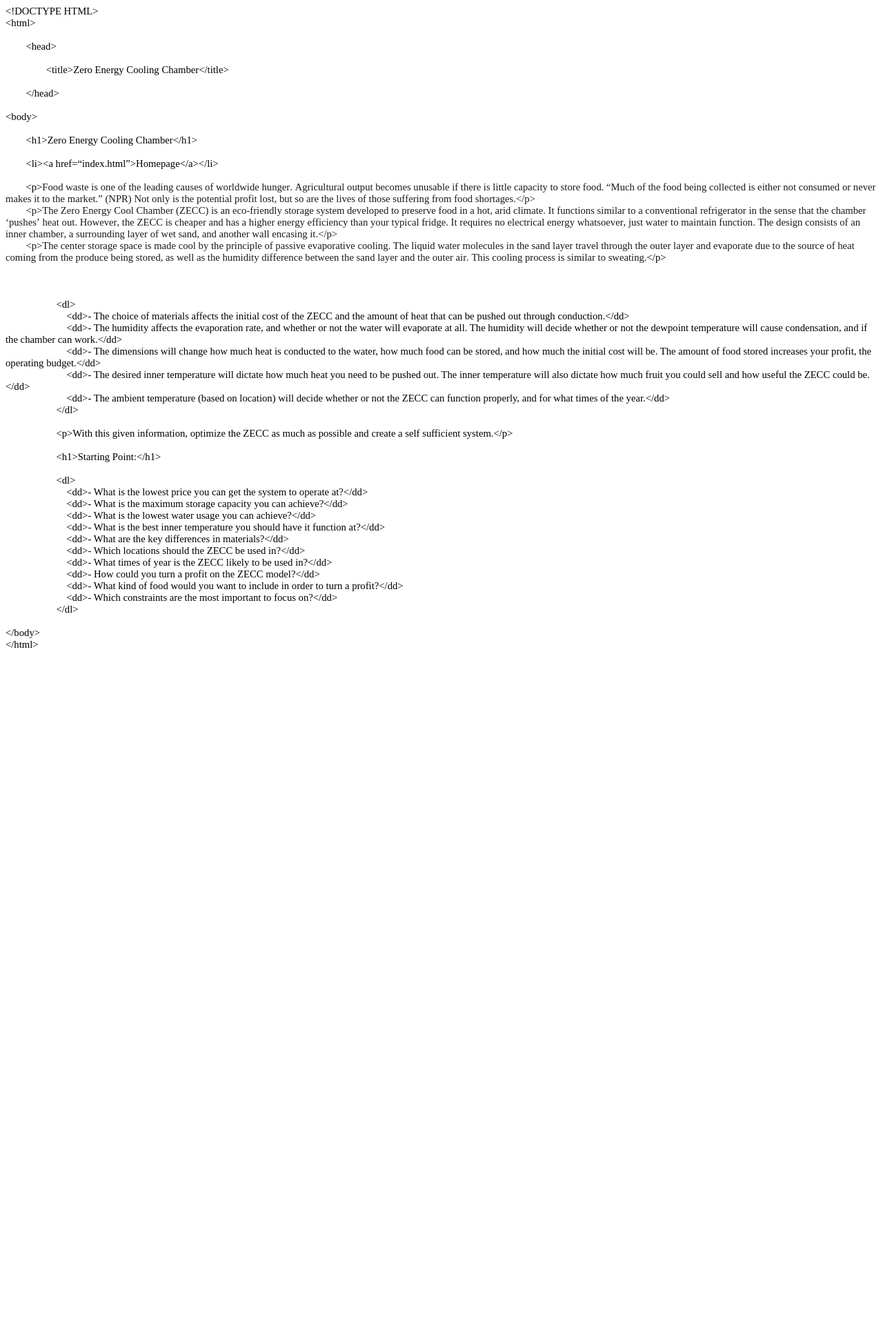
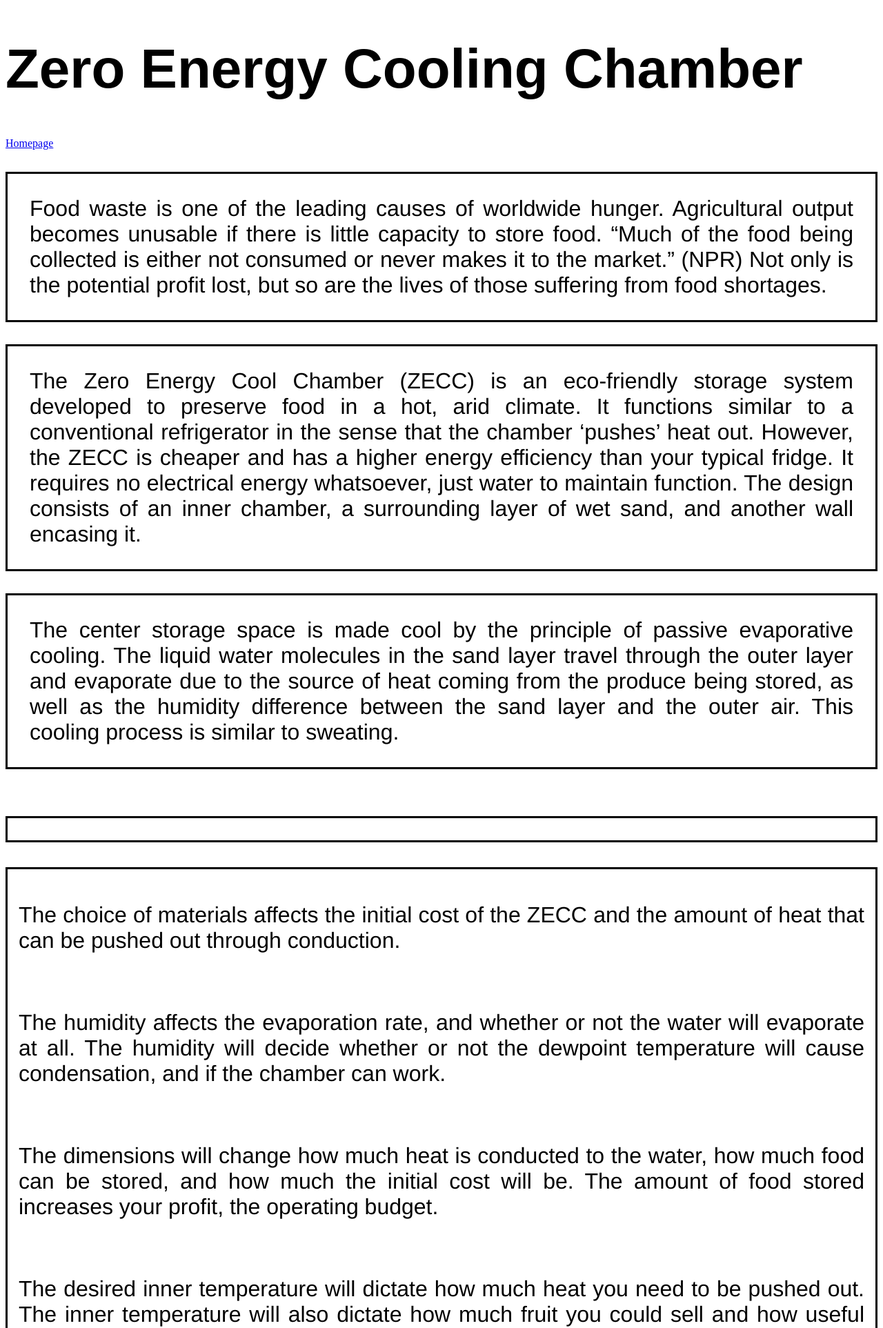
Before and after one commit to swamilikes2code/Python_based_Interactive_Scientific_Visualization, a Flask app: page /ZECC in a window 1280 px wide. Shown: the top 1925 px of the page at 69% size. Before the commit the page ends 939 px from the top, so only its background shows below. Run offline with Flask 2, Linux system fonts and the light colour scheme.

Commit message:
Update ZECC.html

```diff
--- a/flask_server_setup/templates/ZECC.html
+++ b/flask_server_setup/templates/ZECC.html
@@ -1,70 +1,91 @@
-<!DOCTYPE html PUBLIC "-//W3C//DTD HTML 4.01//EN" "http://www.w3.org/TR/html4/strict.dtd">
+<!DOCTYPE HTML>
 <html>
+
 <head>
-  <meta http-equiv="Content-Type" content="text/html; charset=utf-8">
-  <meta http-equiv="Content-Style-Type" content="text/css">
-  <title></title>
-  <meta name="Generator" content="Cocoa HTML Writer">
-  <meta name="CocoaVersion" content="1894.6">
-  <style type="text/css">
-    p.p1 {margin: 0.0px 0.0px 0.0px 0.0px; font: 14.7px 'Times New Roman'}
-    p.p2 {margin: 0.0px 0.0px 0.0px 0.0px; font: 14.7px 'Times New Roman'; min-height: 17.0px}
-    p.p3 {margin: 0.0px 0.0px 0.0px 0.0px; font: 14.7px 'Times New Roman'; color: #191919}
-    p.p4 {margin: 0.0px 0.0px 0.0px 0.0px; font: 14.7px 'Times New Roman'; -webkit-text-stroke: #191919; min-height: 17.0px}
-    p.p5 {margin: 0.0px 0.0px 0.0px 0.0px; font: 14.7px 'Times New Roman'; -webkit-text-stroke: #191919}
-    span.s1 {color: #000000}
-    span.s2 {font-kerning: none}
-    span.Apple-tab-span {white-space:pre}
-  </style>
+
+    <meta charset="utf-8">
+
+    <meta name="viewport" content="width=device-width, initial-scale=1.0">
+
+    <title>Zero Energy Cooling Chamber</title>
+
 </head>
+
 <body>
-<p class="p1">&lt;!DOCTYPE HTML&gt;</p>
-<p class="p1">&lt;html&gt;</p>
-<p class="p2"><br></p>
-<p class="p1"><span class="Apple-tab-span">	</span>&lt;head&gt;</p>
-<p class="p2"><br></p>
-<p class="p1"><span class="Apple-tab-span">	</span><span class="Apple-tab-span">	</span>&lt;title&gt;Zero Energy Cooling Chamber&lt;/title&gt;</p>
-<p class="p2"><br></p>
-<p class="p1"><span class="Apple-tab-span">	</span>&lt;/head&gt;</p>
-<p class="p2"><br></p>
-<p class="p1">&lt;body&gt;</p>
-<p class="p2"><br></p>
-<p class="p1"><span class="Apple-tab-span">	</span>&lt;h1&gt;Zero Energy Cooling Chamber&lt;/h1&gt;</p>
-<p class="p2"><br></p>
-<p class="p1"><span class="Apple-tab-span">	</span>&lt;li&gt;&lt;a href=“index.html”&gt;Homepage&lt;/a&gt;&lt;/li&gt;</p>
-<p class="p2"><br></p>
-<p class="p3"><span class="s1"><span class="Apple-tab-span">	</span>&lt;p&gt;</span><span class="s2">Food waste is one of the leading causes of worldwide hunger. Agricultural output becomes unusable if there is little capacity to store food. “Much of the food being collected is either not consumed or never makes it to the market.” (NPR) Not only is the potential profit lost, but so are the lives of those suffering from food shortages.&lt;/p&gt;</span></p>
-<p class="p3"><span class="s2"><span class="Apple-tab-span">	</span>&lt;p&gt;The Zero Energy Cool Chamber (ZECC) is an eco-friendly storage system developed to preserve food in a hot, arid climate. It functions similar to a conventional refrigerator in the sense that the chamber ‘pushes’ heat out. However, the ZECC is cheaper and has a higher energy efficiency than your typical fridge. It requires no electrical energy whatsoever, just water to maintain function. The design consists of an inner chamber, a surrounding layer of wet sand, and another wall encasing it.&lt;/p&gt;</span></p>
-<p class="p3"><span class="s2"><span class="Apple-tab-span">	</span>&lt;p&gt;The center storage space is made cool by the principle of passive evaporative cooling. The liquid water molecules in the sand layer travel through the outer layer and evaporate due to the source of heat coming from the produce being stored, as well as the humidity difference between the sand layer and the outer air. This cooling process is similar to sweating.</span><span class="s1">&lt;/p&gt;</span></p>
-<p class="p4"><br></p>
-<p class="p5"><span class="Apple-tab-span">	</span>{{bokeh_script_ZECC|safe}}</p>
-<p class="p4"><br></p>
-<p class="p5"><span class="Apple-converted-space">                    </span>&lt;dl&gt;</p>
-<p class="p5"><span class="Apple-converted-space">                        </span>&lt;dd&gt;- The choice of materials affects the initial cost of the ZECC and the amount of heat that can be pushed out through conduction.&lt;/dd&gt;</p>
-<p class="p5"><span class="Apple-converted-space">                        </span>&lt;dd&gt;- The humidity affects the evaporation rate, and whether or not the water will evaporate at all. The humidity will decide whether or not the dewpoint temperature will cause condensation, and if the chamber can work.&lt;/dd&gt;</p>
-<p class="p5"><span class="Apple-converted-space">                        </span>&lt;dd&gt;- The dimensions will change how much heat is conducted to the water, how much food can be stored, and how much the initial cost will be. The amount of food stored increases your profit, the operating budget.&lt;/dd&gt;</p>
-<p class="p5"><span class="Apple-converted-space">                        </span>&lt;dd&gt;- The desired inner temperature will dictate how much heat you need to be pushed out. The inner temperature will also dictate how much fruit you could sell and how useful the ZECC could be.&lt;/dd&gt;</p>
-<p class="p5"><span class="Apple-converted-space">                        </span>&lt;dd&gt;- The ambient temperature (based on location) will decide whether or not the ZECC can function properly, and for what times of the year.&lt;/dd&gt;</p>
-<p class="p5"><span class="Apple-converted-space">                    </span>&lt;/dl&gt;</p>
-<p class="p4"><br></p>
-<p class="p5"><span class="Apple-converted-space">                    </span>&lt;p&gt;With this given information, optimize the ZECC as much as possible and create a self sufficient system.&lt;/p&gt;</p>
-<p class="p4"><br></p>
-<p class="p5"><span class="Apple-converted-space">                    </span>&lt;h1&gt;Starting Point:&lt;/h1&gt;</p>
-<p class="p4"><br></p>
-<p class="p5"><span class="Apple-converted-space">                    </span>&lt;dl&gt;</p>
-<p class="p5"><span class="Apple-converted-space">                        </span>&lt;dd&gt;- What is the lowest price you can get the system to operate at?&lt;/dd&gt;</p>
-<p class="p5"><span class="Apple-converted-space">                        </span>&lt;dd&gt;- What is the maximum storage capacity you can achieve?&lt;/dd&gt;</p>
-<p class="p5"><span class="Apple-converted-space">                        </span>&lt;dd&gt;- What is the lowest water usage you can achieve?&lt;/dd&gt;</p>
-<p class="p5"><span class="Apple-converted-space">                        </span>&lt;dd&gt;- What is the best inner temperature you should have it function at?&lt;/dd&gt;</p>
-<p class="p5"><span class="Apple-converted-space">                        </span>&lt;dd&gt;- What are the key differences in materials?&lt;/dd&gt;</p>
-<p class="p5"><span class="Apple-converted-space">                        </span>&lt;dd&gt;- Which locations should the ZECC be used in?&lt;/dd&gt;</p>
-<p class="p5"><span class="Apple-converted-space">                        </span>&lt;dd&gt;- What times of year is the ZECC likely to be used in?&lt;/dd&gt;</p>
-<p class="p5"><span class="Apple-converted-space">                        </span>&lt;dd&gt;- How could you turn a profit on the ZECC model?&lt;/dd&gt;</p>
-<p class="p5"><span class="Apple-converted-space">                        </span>&lt;dd&gt;- What kind of food would you want to include in order to turn a profit?&lt;/dd&gt;</p>
-<p class="p5"><span class="Apple-converted-space">                        </span>&lt;dd&gt;- Which constraints are the most important to focus on?&lt;/dd&gt;</p>
-<p class="p5"><span class="Apple-converted-space">                    </span>&lt;/dl&gt;</p>
-<p class="p4"><br></p>
-<p class="p5">&lt;/body&gt;</p>
-<p class="p5">&lt;/html&gt;</p>
+
+    <h1 style="font-family:Arial; font-size:500%;">Zero Energy Cooling Chamber</h1>
+
+    <link><a href="/">Homepage</a></link>
+
+    <p style="font-size:200%; font-family:Helvetica; border:3px; border-style:solid; border-color:#000000; padding: 1em;" align="justify">Food waste is one of the leading causes of worldwide hunger. Agricultural output becomes unusable if there is little capacity to store food. “Much of the food being collected is either not consumed or never makes it to the market.” (NPR) Not only is the potential profit lost, but so are the lives of those suffering from food shortages.</p>
+    <p style="font-size:200%; font-family:Helvetica; border:3px; border-style:solid; border-color:#000000; padding: 1em;" align="justify">The Zero Energy Cool Chamber (ZECC) is an eco-friendly storage system developed to preserve food in a hot, arid climate. It functions similar to a conventional refrigerator in the sense that the chamber ‘pushes’ heat out. However, the ZECC is cheaper and has a higher energy efficiency than your typical fridge. It requires no electrical energy whatsoever, just water to maintain function. The design consists of an inner chamber, a surrounding layer of wet sand, and another wall encasing it.</p>
+    <p style="font-size:200%; font-family:Helvetica; border:3px; border-style:solid; border-color:#000000; padding: 1em;" align="justify">The center storage space is made cool by the principle of passive evaporative cooling. The liquid water molecules in the sand layer travel through the outer layer and evaporate due to the source of heat coming from the produce being stored, as well as the humidity difference between the sand layer and the outer air. This cooling process is similar to sweating.</p>
+
+
+    <br>
+
+    <br>
+
+
+    <div style="border:3px; border-style:solid; border-color:#000000; padding: 1em;">
+
+        {{bokeh_script_ZECC|safe}}
+
+
+    </div>
+
+    <br>
+    <br>
+
+    <div style="border:3px; border-style:solid; border-color:#000000; padding: 1em;">
+
+        <ur>
+            <p style="font-size:200%; font-family:Helvetica;" align="justify">The choice of materials affects the initial cost of the ZECC and the amount of heat that can be pushed out through conduction.</p>
+            <br>
+            <p style="font-size:200%; font-family:Helvetica;" align="justify">The humidity affects the evaporation rate, and whether or not the water will evaporate at all. The humidity will decide whether or not the dewpoint temperature will cause condensation, and if the chamber can work.</p>
+            <br>
+            <p style="font-size:200%; font-family:Helvetica;" align="justify">The dimensions will change how much heat is conducted to the water, how much food can be stored, and how much the initial cost will be. The amount of food stored increases your profit, the operating budget.</p>
+            <br>
+            <p style="font-size:200%; font-family:Helvetica;" align="justify">The desired inner temperature will dictate how much heat you need to be pushed out. The inner temperature will also dictate how much fruit you could sell and how useful the ZECC could be.</p>
+            <br>
+            <p style="font-size:200%; font-family:Helvetica;" align="justify">The ambient temperature (based on location) will decide whether or not the ZECC can function properly, and for what times of the year.</p>
+            <br>
+        </ur>
+
+        <p style="font-size:200%; font-family:Helvetica;" align="justify">With this given information, optimize the ZECC as much as possible and create a self sufficient system.</p>
+
+    </div>
+
+    <br>
+    <br>
+
+    <div style="border:3px; border-style:solid; border-color:#000000; padding: 1em;">
+
+        <h1 style="font-family:Arial; font-size:300%; text-decoration:underline;">Starting Point:</h1>
+
+
+        <dl>
+            <p style="font-size:200%; font-family:Helvetica;" align="justify">- What is the lowest price you can get the system to operate at?</p>
+            <br>
+            <p style="font-size:200%; font-family:Helvetica;" align="justify">- What is the maximum storage capacity you can achieve?</p>
+            <br>
+            <p style="font-size:200%; font-family:Helvetica;" align="justify">- What is the lowest water usage you can achieve?</p>
+            <br>
+            <p style="font-size:200%; font-family:Helvetica;" align="justify">- What is the best inner temperature you should have it function at?</p>
+            <br>
+            <p style="font-size:200%; font-family:Helvetica;" align="justify">- What are the key differences in materials?</p>
+            <br>
+            <p style="font-size:200%; font-family:Helvetica;" align="justify">- Which locations should the ZECC be used in?</p>
+            <br>
+            <p style="font-size:200%; font-family:Helvetica;" align="justify">- What times of year is the ZECC likely to be used in?</p>
+            <br>
+            <p style="font-size:200%; font-family:Helvetica;" align="justify">- How could you turn a profit on the ZECC model?</p>
+            <br>
+            <p style="font-size:200%; font-family:Helvetica;" align="justify">- What kind of food would you want to include in order to turn a profit?</p>
+            <br>
+            <p style="font-size:200%; font-family:Helvetica;" align="justify">- Which constraints are the most important to focus on?</p>
+        </dl>
+    </div>
+
 </body>
 </html>
```
